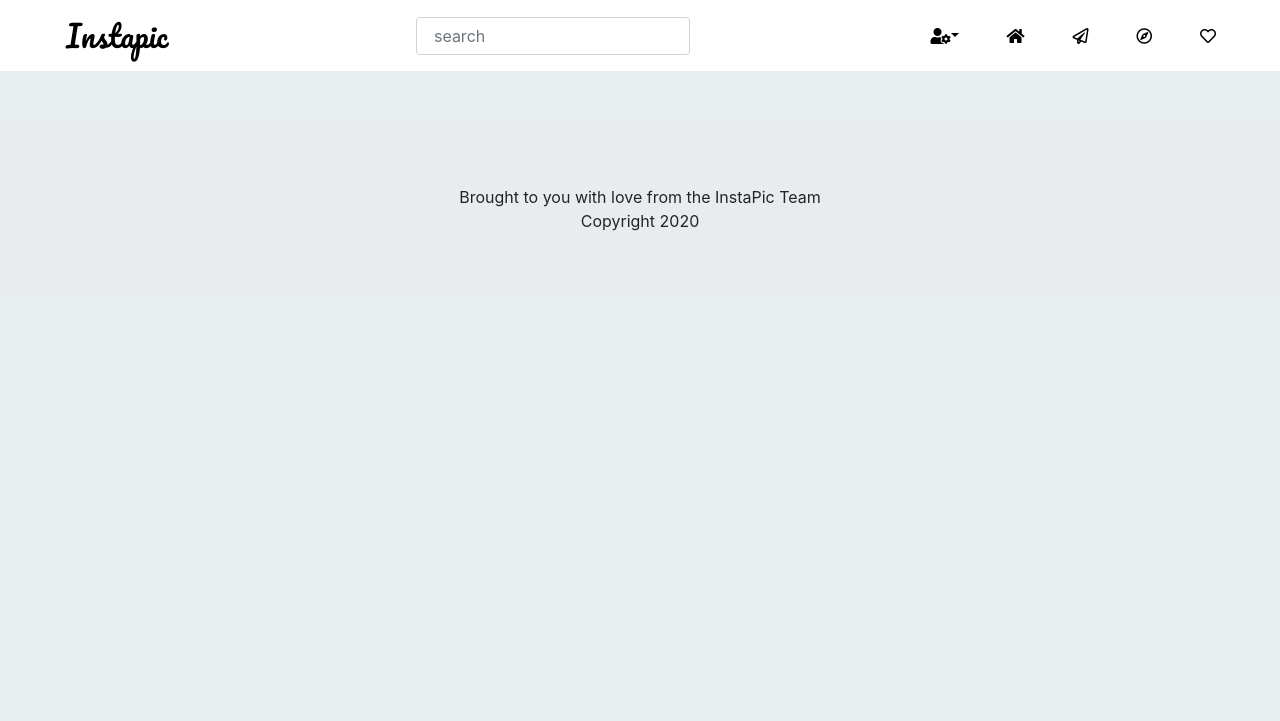
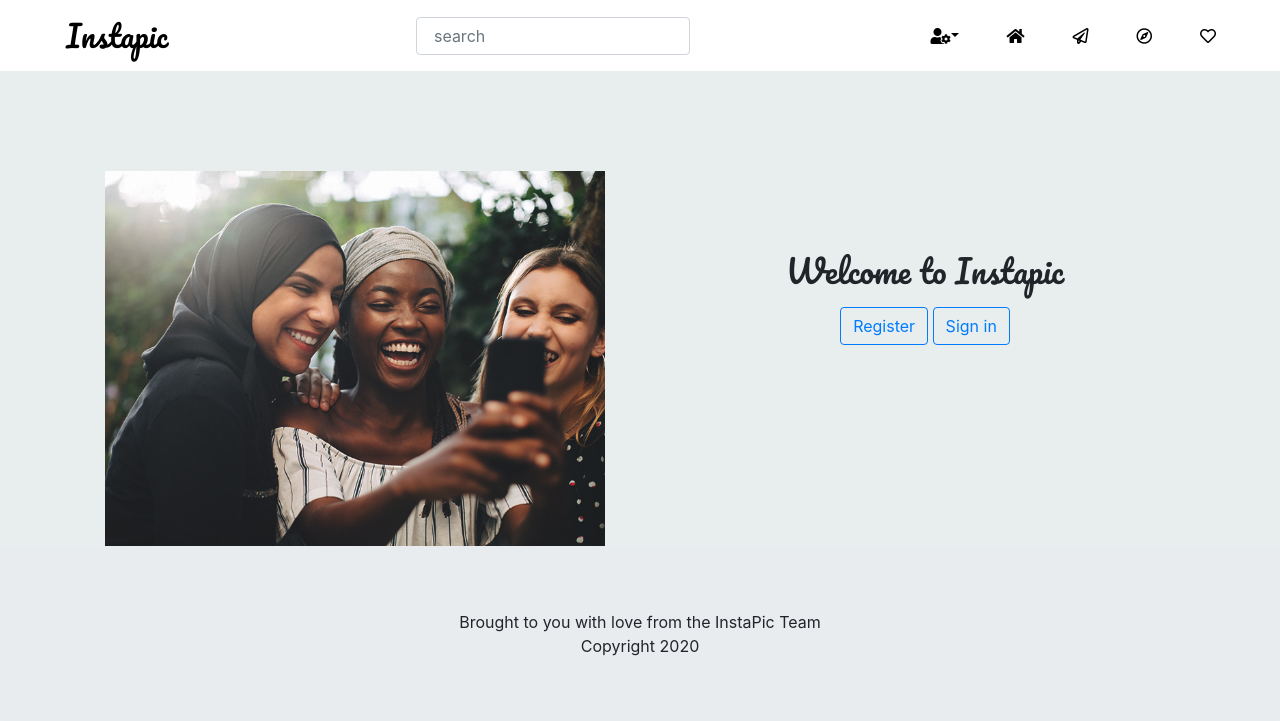
Before and after one commit to martyminion/Instapic, a Django app: page / in a window 1280 px wide. Shown: the top 721 px of the page. Run offline with Django 3.2, Linux system fonts and the light colour scheme; the visitor is signed in with stand-in values (Sample User, id 1); data comes from the database, SQL or seed files in the repository; some libraries are stand-ins or nearby versions.

Commit message:
ft:Adds Welcome page for users who havent signed in

```diff
--- a/instapic/urls.py
+++ b/instapic/urls.py
@@ -26,7 +26,7 @@ urlpatterns = [
     path('accounts/register/',RegistrationView.as_view(success_url=reverse_lazy('newprofile')),name='django_registration_register'),
     path('accounts/',include('django_registration.backends.one_step.urls')),
     path('accounts/',include('django.contrib.auth.urls')),
-    path('accounts/login', LoginView.as_view(redirect_field_name = '/',success_url = '/'),name='login'),
+    path('accounts/login', LoginView.as_view(redirect_field_name = '/home',success_url = '/home'),name='login'),
 
 ]
 
--- a/photos/templates/base.html
+++ b/photos/templates/base.html
@@ -14,6 +14,7 @@
     {% bootstrap_css %}
     <link rel="stylesheet" href="https://use.fontawesome.com/releases/v5.7.0/css/all.css" integrity="sha384-lZN37f5QGtY3VHgisS14W3ExzMWZxybE1SJSEsQp9S+oqd12jhcu+A56Ebc1zFSJ" crossorigin="anonymous">
     <link rel="stylesheet" href="https://fonts.googleapis.com/icon?family=Material+Icons">
+    <link href="https://fonts.googleapis.com/css2?family=Pacifico&display=swap" rel="stylesheet">
     <link rel="stylesheet" href="{% static 'css/home.css'%}">
     {%endblock%}
   </head>
--- /dev/null
+++ b/photos/templates/welcome.html
@@ -0,0 +1,22 @@
+{%extends 'base.html'%}
+{% load static%}
+
+{%block content%}
+{{block.super}}
+<div class="container text-center">
+  <div class="row" style="margin-top: 100px;">
+    <div class="col-md-6">
+      <img src="{% static 'images/happy.jpg'%}" alt="Welcom to Instapic" class="image img-responsive" width="500">
+    </div>
+    <div class="col-md-6">
+      <div style="margin-top: 80px;">
+        <h2 class="welcometitle">Welcome to Instapic</h3>
+          <a href="/accounts/register" class="btn btn-outline-primary" style="margin-top: 10px;">Register</a>
+          <a href="/accounts/login" class="btn btn-outline-primary " style="margin-top: 10px;"> Sign in</a>
+      </div>
+
+    </div>
+  </div>
+
+</div>
+{%endblock%}
--- a/photos/urls.py
+++ b/photos/urls.py
@@ -4,7 +4,8 @@ from django.conf import settings
 from django.conf.urls.static import static
 
 urlpatterns = [
-  path('',views.home, name='home'),
+  path('',views.welcome,name='welcome'),
+  path('home/',views.home, name='home'),
   path('update/profile/',views.update_profile, name='profileupdate'),
   path('new/profile/',views.new_profile, name='newprofile'),
   path('profile/',views.profile, name='profile'),
--- a/photos/views.py
+++ b/photos/views.py
@@ -9,6 +9,9 @@ from django.db.models.signals import post_save
 from .email import send_welcome_email
 # Create your views here.
 
+def welcome(request):
+  title = 'Welcome'
+  return render(request,'welcome.html',{'title':title})
 @login_required
 def home(request):
   current_user = request.user
--- a/static/css/home.css
+++ b/static/css/home.css
@@ -10,3 +10,7 @@
 body{
   background-color: rgb(211, 222, 223,0.5);
 }
+.welcometitle{
+  font-family: 'Pacifico', cursive
+}
+;
```
Also changed, not shown: README.md (deleted), static/images/happy.jpg (added).
